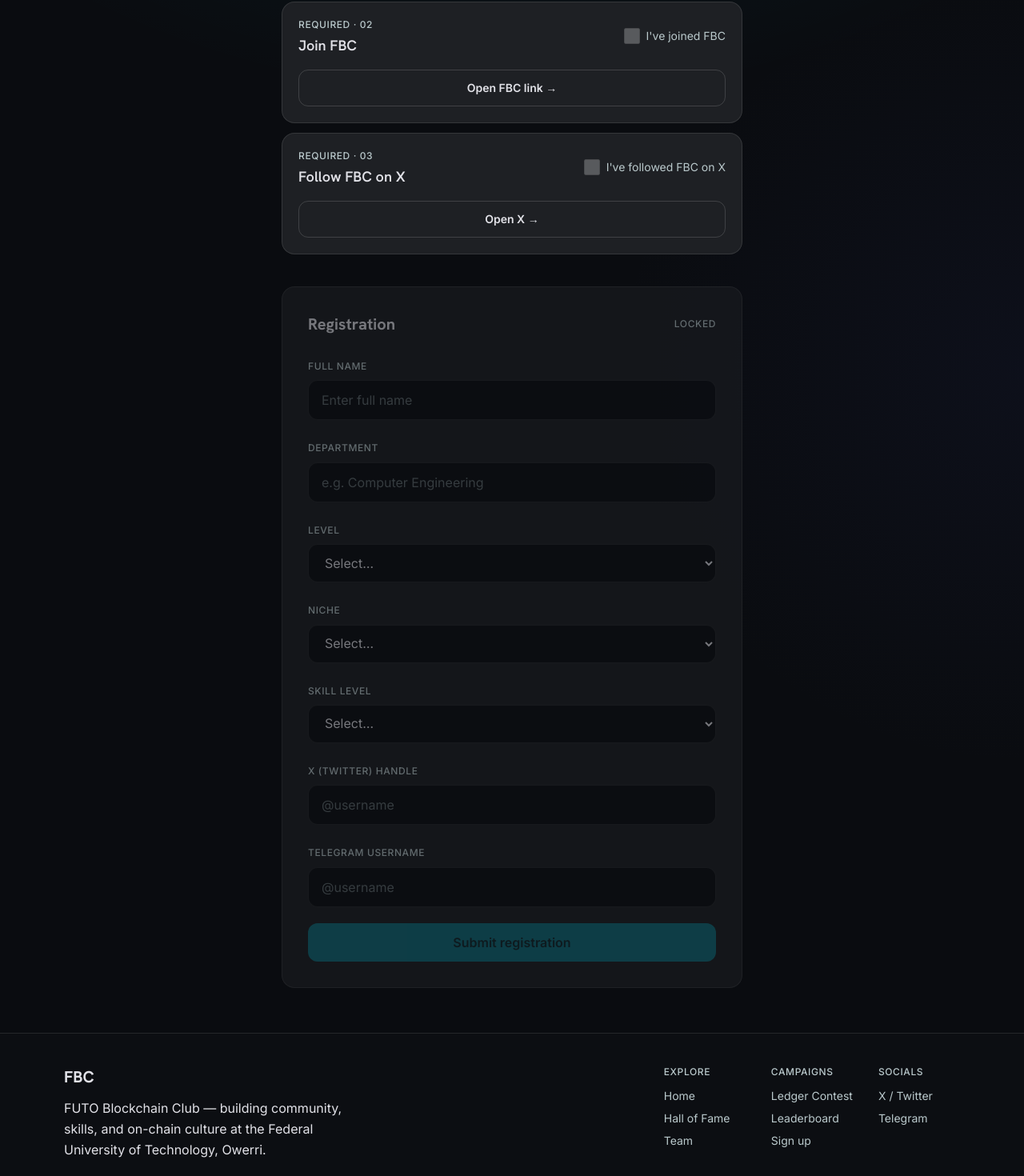
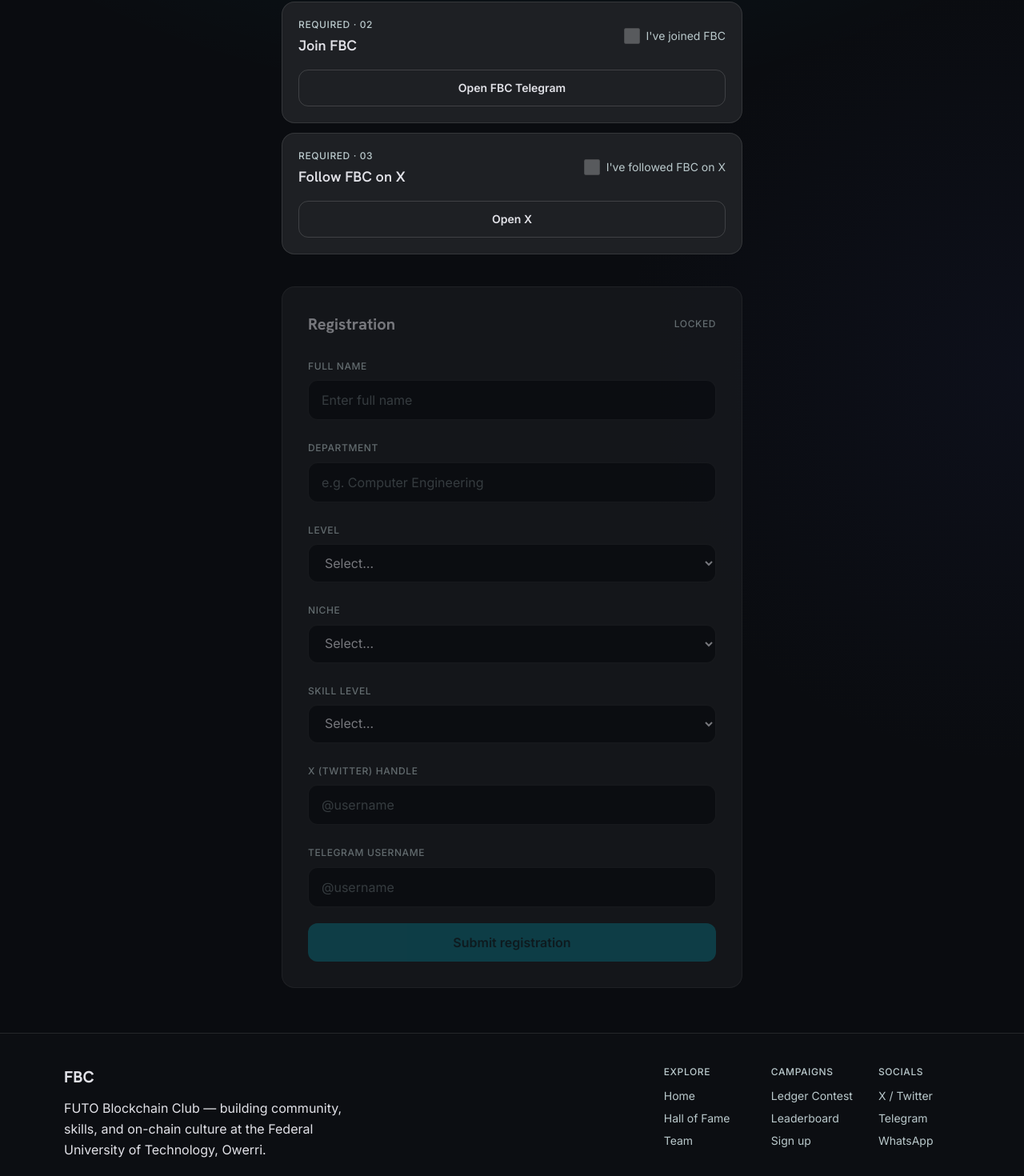
Before and after one commit to devIykee/FutoBlockchainClub, a Next.js app: page /ledger-contest/signup in a window 1280 px wide. Shown: the part 439-1909 px from the top of the page at 80% size. Built offline with nearby package versions, Linux system fonts and the light colour scheme.

Commit message:
Wire real FBC and Ledger community links
Add official Telegram, X, and WhatsApp URLs for contest
verification and footer socials, with env overrides.

```diff
--- a/src/components/Footer.tsx
+++ b/src/components/Footer.tsx
@@ -1,9 +1,8 @@
 import Link from "next/link";
+import { SOCIAL_LINKS } from "@/lib/socials";
 
 export function Footer() {
   const year = new Date().getFullYear();
-  const x = process.env.NEXT_PUBLIC_FBC_X_LINK || "https://x.com";
-  const tg = process.env.NEXT_PUBLIC_FBC_TG_LINK || "https://t.me";
 
   return (
     <footer className="mt-auto w-full border-t border-white/10 bg-bg-deep">
@@ -71,7 +70,7 @@
             <ul className="space-y-2 text-sm text-ink-muted">
               <li>
                 <a
-                  href={x}
+                  href={SOCIAL_LINKS.fbcX}
                   target="_blank"
                   rel="noopener noreferrer"
                   className="hover:text-cyan transition-colors"
@@ -81,12 +80,22 @@
               </li>
               <li>
                 <a
-                  href={tg}
+                  href={SOCIAL_LINKS.fbcTelegram}
                   target="_blank"
                   rel="noopener noreferrer"
                   className="hover:text-cyan transition-colors"
                 >
                   Telegram
+                </a>
+              </li>
+              <li>
+                <a
+                  href={SOCIAL_LINKS.fbcWhatsApp}
+                  target="_blank"
+                  rel="noopener noreferrer"
+                  className="hover:text-cyan transition-colors"
+                >
+                  WhatsApp
                 </a>
               </li>
             </ul>
--- a/src/components/SignupForm.tsx
+++ b/src/components/SignupForm.tsx
@@ -3,6 +3,7 @@
 import { FormEvent, useEffect, useMemo, useState } from "react";
 import { useRouter } from "next/navigation";
 import { LEVELS, NICHES, SKILL_LEVELS } from "@/lib/constants";
+import { SOCIAL_LINKS } from "@/lib/socials";
 import { readStoredRef } from "./RefCapture";
 
 type SocialKey = "ledger" | "fbc" | "x";
@@ -11,44 +12,31 @@
   key: SocialKey;
   label: string;
   action: string;
-  env: string;
-  fallback: string;
+  href: string;
   checkbox: string;
 }[] = [
   {
     key: "ledger",
     label: "Join Ledger community",
     action: "Open Telegram",
-    env: "NEXT_PUBLIC_LEDGER_TG_LINK",
-    fallback: "https://t.me",
+    href: SOCIAL_LINKS.ledgerTelegram,
     checkbox: "I've joined Ledger TG",
   },
   {
     key: "fbc",
     label: "Join FBC",
-    action: "Open FBC link",
-    env: "NEXT_PUBLIC_FBC_TG_LINK",
-    fallback: "https://t.me",
+    action: "Open FBC Telegram",
+    href: SOCIAL_LINKS.fbcTelegram,
     checkbox: "I've joined FBC",
   },
   {
     key: "x",
     label: "Follow FBC on X",
     action: "Open X",
-    env: "NEXT_PUBLIC_FBC_X_LINK",
-    fallback: "https://x.com",
+    href: SOCIAL_LINKS.fbcX,
     checkbox: "I've followed FBC on X",
   },
 ];
-
-function linkFor(env: string, fallback: string) {
-  const map: Record<string, string | undefined> = {
-    NEXT_PUBLIC_LEDGER_TG_LINK: process.env.NEXT_PUBLIC_LEDGER_TG_LINK,
-    NEXT_PUBLIC_FBC_TG_LINK: process.env.NEXT_PUBLIC_FBC_TG_LINK,
-    NEXT_PUBLIC_FBC_X_LINK: process.env.NEXT_PUBLIC_FBC_X_LINK,
-  };
-  return map[env] || fallback;
-}
 
 export function SignupForm() {
   const router = useRouter();
@@ -76,8 +64,8 @@
     [checked]
   );
 
-  function openSocial(key: SocialKey, env: string, fallback: string) {
-    window.open(linkFor(env, fallback), "_blank", "noopener,noreferrer");
+  function openSocial(key: SocialKey, href: string) {
+    window.open(href, "_blank", "noopener,noreferrer");
     setClicked((c) => ({ ...c, [key]: true }));
   }
 
@@ -195,10 +183,10 @@
               </div>
               <button
                 type="button"
-                onClick={() => openSocial(s.key, s.env, s.fallback)}
+                onClick={() => openSocial(s.key, s.href)}
                 className="btn-secondary mt-4 w-full"
               >
-                {s.action} →
+                {s.action}
               </button>
             </div>
           ))}
--- /dev/null
+++ b/src/lib/socials.ts
@@ -0,0 +1,14 @@
+/** Public community links — overridable via env at build time. */
+
+export const SOCIAL_LINKS = {
+  ledgerTelegram:
+    process.env.NEXT_PUBLIC_LEDGER_TG_LINK ||
+    "https://t.me/+_KIs8nMAL6s2ZDQx",
+  fbcTelegram:
+    process.env.NEXT_PUBLIC_FBC_TG_LINK || "https://t.me/+CwRVCVVN3J9mNjE0",
+  fbcX:
+    process.env.NEXT_PUBLIC_FBC_X_LINK || "https://x.com/BlockchainFUTO",
+  fbcWhatsApp:
+    process.env.NEXT_PUBLIC_FBC_WA_LINK ||
+    "https://chat.whatsapp.com/DrEasofyaZt23doh7ou5eW?s=cl&p=a&ilr=0",
+} as const;
```
Also changed, not shown: 2 other files (tests, documents, lock files or other folders).
